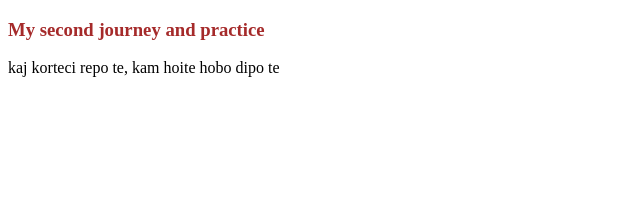
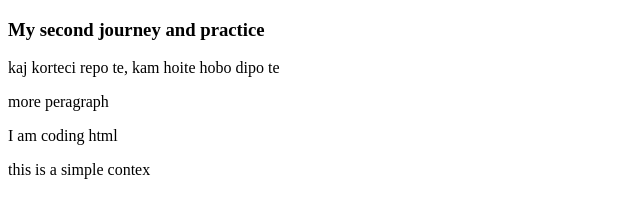
Before and after one commit to Arafat817/my-second-repo, a plain HTML site: page index.html in a window 1280 px wide. Shown: the whole page, without its empty margins (0-640 px from the left). Drawn offline with Linux system fonts and the light colour scheme.

Commit message:
style added

```diff
--- a/index.html
+++ b/index.html
@@ -5,15 +5,15 @@
     <meta http-equiv="X-UA-Compatible" content="IE=edge">
     <meta name="viewport" content="width=device-width, initial-scale=1.0">
     <title>My second repo</title>
-    <style>
-        .blog{
-            color: brown;
-        }
-    </style>
+
+
 
 </head>
 <body>
     <h3 class="blog">My second journey and practice</h3>
     <p>kaj korteci repo te, kam hoite hobo dipo te</p>
+    <p>more peragraph</p>
+    <p>I am coding html </p>
+    <p>this is a simple contex</p>
 </body>
 </html>
--- /dev/null
+++ b/style.css
@@ -0,0 +1,3 @@
+p{
+    color: blueviolet;
+}
```
